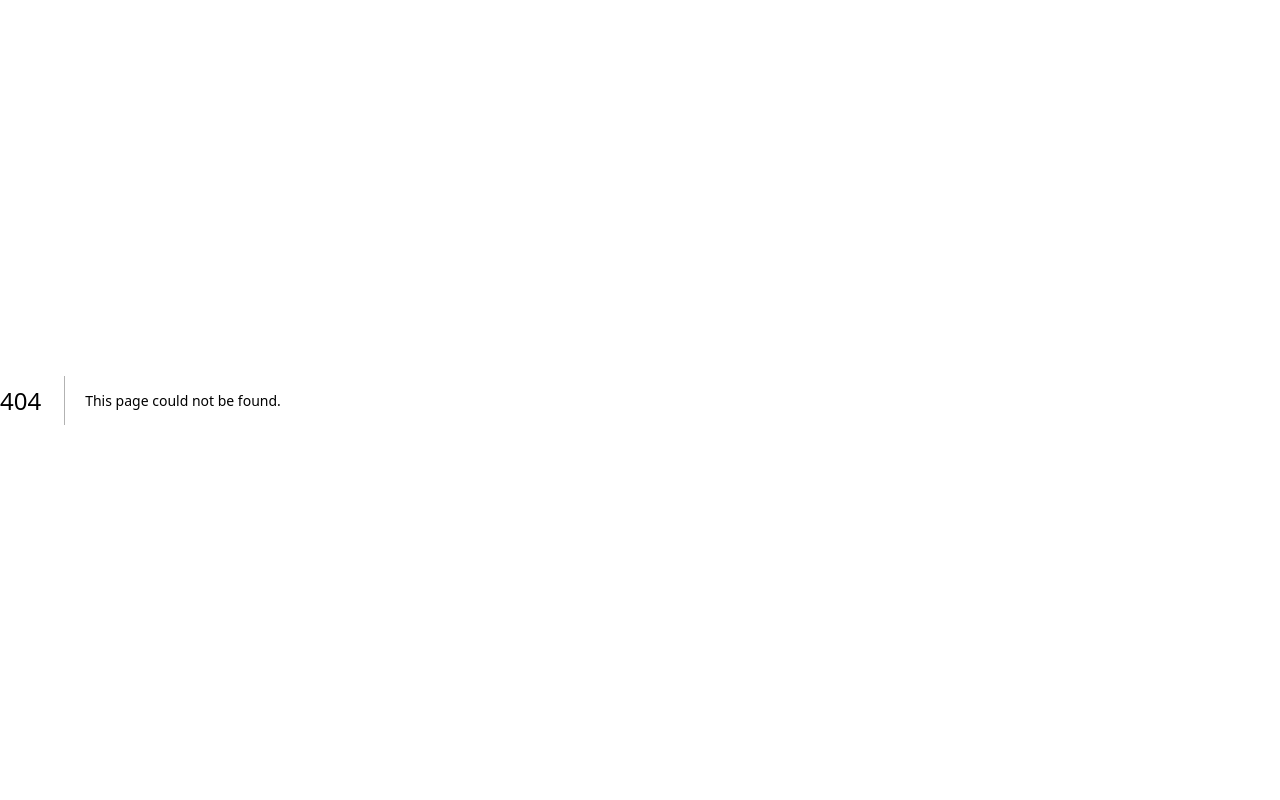
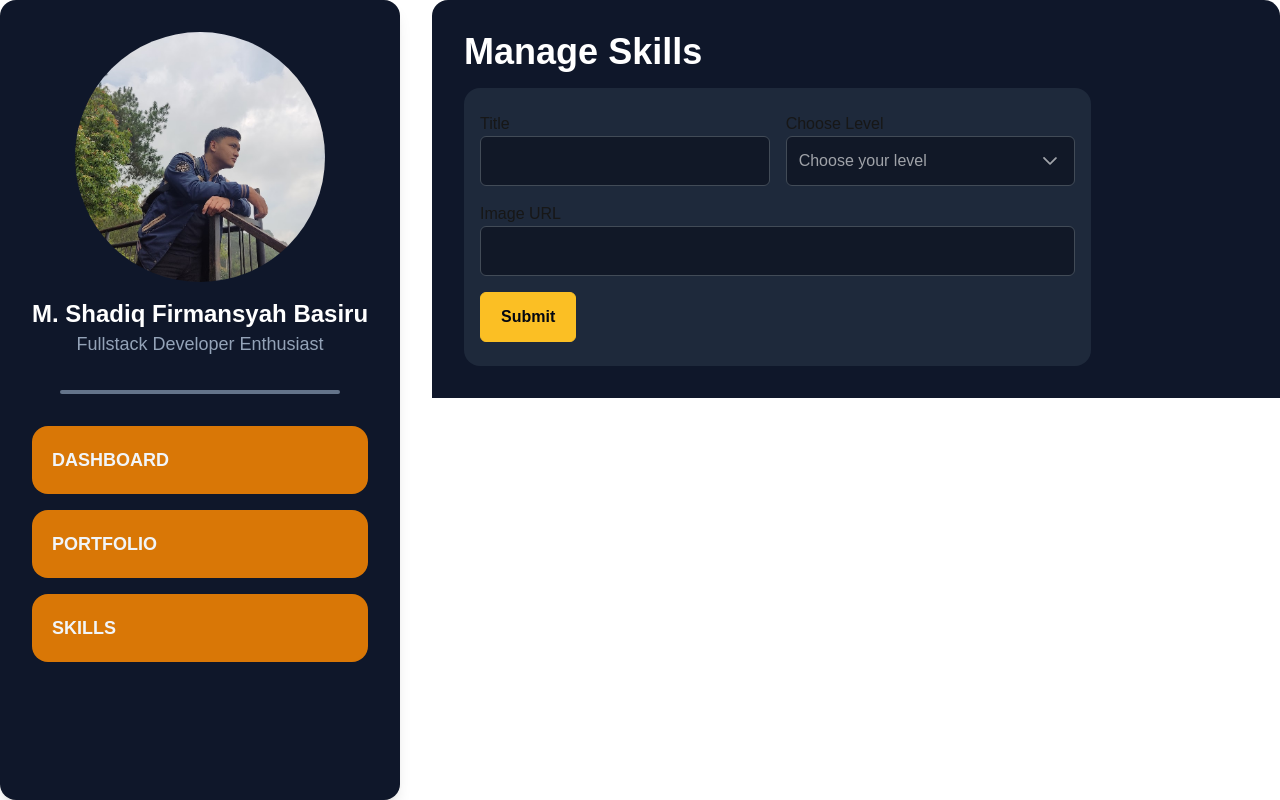
Before and after one commit to shodiqbasiru/SbSite, a Next.js app: page /dashboard/skill in a window 1280 px wide. Before the commit this address had no page. Built offline with nearby package versions, Linux system fonts and the light colour scheme; no server answers; a web font is replaced by a local one.

Commit message:
:sparkles: add ui dashboard skill page and add a feature for create skill

```diff
--- a/src/app/api/portfolios/route.ts
+++ b/src/app/api/portfolios/route.ts
@@ -3,7 +3,7 @@ import {
   retrieveData,
   retrieveDataById,
 } from "@/lib/firebase/service";
-import { Portfolio } from "@/types/Portfolio";
+import { Portfolio } from "@/types/portfolio";
 import { NextRequest, NextResponse } from "next/server";
 
 export async function GET(request: NextRequest) {
--- /dev/null
+++ b/src/app/api/skills/route.ts
@@ -0,0 +1,42 @@
+import { addData, retrieveData, retrieveDataById } from "@/lib/firebase/service";
+import { Skill } from "@/types/skill";
+import { NextRequest, NextResponse } from "next/server";
+
+export async function GET(request:NextRequest) {
+    const { searchParams } = new URL(request.url);
+    const id = searchParams.get("id");
+    if (id) {
+      const skill = await retrieveDataById("skills", id);
+      if (skill) {
+        return NextResponse.json({
+          status: 200,
+          message: "Success",
+          data: skill,
+        });
+      }
+
+      return NextResponse.json({
+        status: 404,
+        message: "Not Found",
+        data: {},
+      });
+    }
+
+    const skills = await retrieveData("skills");
+    return NextResponse.json({
+      status: 200,
+      message: "Success",
+      data: skills,
+    });
+}
+
+export async function POST(request: NextRequest) {
+    const formData: Skill = await request.json();
+
+    const response = await addData("skills", formData);
+    return NextResponse.json({
+      status: 201,
+      message: "Created",
+      data: response,
+    });
+  }
--- a/src/app/dashboard/(dashboard)/portfolio/page.tsx
+++ b/src/app/dashboard/(dashboard)/portfolio/page.tsx
@@ -1,4 +1,4 @@
-"use client";;
+"use client";
 import React, { FormEvent, useEffect, useState } from "react";
 import { InputText } from "primereact/inputtext";
 import { InputTextarea } from "primereact/inputtextarea";
@@ -9,7 +9,7 @@ import {
 } from "primereact/autocomplete";
 import { Nullable } from "primereact/ts-helpers";
 import { Button } from "primereact/button";
-import { Portfolio } from "@/types/Portfolio";
+import { Portfolio } from "@/types/portfolio";
 import PortfolioService from "@/service/PortfolioService";
 
 interface Technology {
--- /dev/null
+++ b/src/app/dashboard/(dashboard)/skill/page.tsx
@@ -0,0 +1,107 @@
+"use client";
+
+import { Button } from "primereact/button";
+import { InputText } from "primereact/inputtext";
+import React, { FormEvent, useState } from "react";
+import { Dropdown, DropdownChangeEvent } from "primereact/dropdown";
+import { Skill } from "@/types/skill";
+import SkillService from "@/service/SkillService";
+
+export default function DashboardSkillPage() {
+  const [title, setTitle] = useState("");
+  const [iconUrl, setIconUrl] = useState("");
+  const [selectedLevel, setSelectedLevel] = useState<string | null>(null);
+
+  const service = SkillService();
+
+  const listLevel: string[] = ["Beginner", "Intermediate", "Advanced"];
+
+  const onSubmit = async (event: FormEvent<HTMLFormElement>) => {
+    event.preventDefault();
+
+    const formData = new FormData(event.currentTarget);
+    const data: Skill = {
+      title: formData.get("title") as string,
+      iconUrl: formData.get("iconUrl") as string,
+      level: selectedLevel as string,
+    };
+
+    const res = await service.createSkill(data);
+    if (res.status === 201 || res.status === 200) {
+      clearForm();
+    }
+  };
+
+  const clearForm = () => {
+    setTitle("");
+    setIconUrl("");
+    setSelectedLevel(null);
+  };
+
+  return (
+    <section>
+      <h1 className="mb-4 text-4xl font-bold text-white">Manage Skills</h1>
+
+      <form
+        onSubmit={onSubmit}
+        className="w-[80%] rounded-2xl bg-slate-800 px-4 py-6"
+      >
+        <div className="mb-4 flex flex-wrap gap-4">
+          <div className="flex-grow basis-60">
+            <div>
+              <label htmlFor="title" className="capitalize">
+                Title
+              </label>
+              <InputText
+                id="title"
+                value={title}
+                className="w-full"
+                name="title"
+                onChange={(e: React.ChangeEvent<HTMLInputElement>) =>
+                  setTitle(e.target.value)
+                }
+              />
+            </div>
+          </div>
+
+          <div className="flex-grow basis-60">
+            <div>
+              <label htmlFor="level" className="capitalize">
+                Choose Level
+              </label>
+              <Dropdown
+                value={selectedLevel}
+                onChange={(e: DropdownChangeEvent) => setSelectedLevel(e.value)}
+                options={listLevel}
+                optionLabel="Choose your level"
+                placeholder="Choose your level"
+                className="md:w-14rem w-full"
+              />
+            </div>
+          </div>
+        </div>
+
+        <div className="mb-4 flex flex-wrap gap-4">
+          <div className="flex-grow basis-60">
+            <div>
+              <label htmlFor="img" className="capitalize">
+                Image URL
+              </label>
+              <InputText
+                id="img"
+                value={iconUrl}
+                name="iconUrl"
+                className="w-full"
+                onChange={(e: React.ChangeEvent<HTMLInputElement>) =>
+                  setIconUrl(e.target.value)
+                }
+              />
+            </div>
+          </div>
+        </div>
+
+        <Button label="Submit" type="submit" />
+      </form>
+    </section>
+  );
+}
--- a/src/components/SkillComponent.tsx
+++ b/src/components/SkillComponent.tsx
@@ -1,116 +1,17 @@
+import SkillSerivce from "@/service/SkillService";
+import { Skill } from "@/types/skill";
 import React from "react";
 
-interface Skill {
-  title: string;
-  iconUrl: string;
-  level: string;
-}
-
-export default function SkillComponent() {
-  const data: Skill[] = [
-    {
-      title: "Java",
-      iconUrl: "/icons/java.svg",
-      level: "Advanced",
-    },
-    {
-      title: "C#",
-      iconUrl: "/icons/csharp.svg",
-      level: "Advanced",
-    },
-    {
-      title: "Javascript",
-      iconUrl: "/icons/javascript.svg",
-      level: "Advanced",
-    },
-    {
-      title: "Golang",
-      iconUrl: "/icons/go.svg",
-      level: "Intermediate",
-    },
-    {
-      title: "PHP",
-      iconUrl: "/icons/php.svg",
-      level: "Intermediate",
-    },
-    {
-      title: "Spring Boot",
-      iconUrl: "/icons/springboot.svg",
-      level: "Advanced",
-    },
-    {
-      title: ".NET",
-      iconUrl: "/icons/dotnet.svg",
-      level: "Intermediate",
-    },
-    {
-      title: "Laravel",
-      iconUrl: "/icons/laravel.svg",
-      level: "Intermediate",
-    },
-    {
-      title: "React",
-      iconUrl: "/icons/react.svg",
-      level: "Advanced",
-    },
-    {
-      title: "React Native",
-      iconUrl: "/icons/react-native.svg",
-      level: "Intermediate",
-    },
-    {
-      title: "Vue",
-      iconUrl: "/icons/vue.svg",
-      level: "Intermediate",
-    },
-    {
-      title: "Nuxt",
-      iconUrl: "/icons/nuxt.svg",
-      level: "Intermediate",
-    },
-    {
-      title: "MySQL",
-      iconUrl: "/icons/mysql.svg",
-      level: "Advanced",
-    },
-    {
-      title: "PostgresSQL",
-      iconUrl: "/icons/postgresql.svg",
-      level: "Advanced",
-    },
-    {
-      title: "SQL Server",
-      iconUrl: "/icons/sql-server.svg",
-      level: "Advanced",
-    },
-    {
-      title: "HTML",
-      iconUrl: "/icons/html.svg",
-      level: "Advanced",
-    },
-    {
-      title: "CSS",
-      iconUrl: "/icons/css.svg",
-      level: "Advanced",
-    },
-    {
-      title: "Bootstrap",
-      iconUrl: "/icons/bootstrap.svg",
-      level: "Advanced",
-    },
-    {
-      title: "Tailwind CSS",
-      iconUrl: "/icons/tailwindcss.svg",
-      level: "Advanced",
-    },
-  ];
+export default async function SkillComponent() {
+  const service = SkillSerivce();
+  const { data } = await service.getSkills();
 
   return (
     <div className="mb-16 w-[calc(100%-4rem)]">
       <h2 className="mb-4 text-3xl font-bold">Skills</h2>
 
       <div className="grid grid-cols-4 gap-4">
-        {data.map((skill, index) => (
+        {data.map((skill: Skill, index: number) => (
           <div
             key={index}
             className="flex items-center gap-4 rounded-xl bg-slate-800 p-4"
--- a/src/components/client/portfolio/ClientPortfolioFilter.tsx
+++ b/src/components/client/portfolio/ClientPortfolioFilter.tsx
@@ -1,6 +1,6 @@
 "use client";
 
-import { PortfolioProps } from "@/types/Portfolio";
+import { PortfolioProps } from "@/types/portfolio";
 import React, { useState } from "react";
 
 export default function ClientPortfolioFilter({
@@ -54,7 +54,7 @@ export default function ClientPortfolioFilter({
                     </span>
                   ))}
                 </div>
-                <p className="mt-2 text-slate-400 truncate">
+                <p className="mt-2 truncate text-slate-400">
                   {portfolio.description}
                 </p>
               </div>
--- a/src/components/layouts/DashboardSidebarComponent.tsx
+++ b/src/components/layouts/DashboardSidebarComponent.tsx
@@ -46,6 +46,13 @@ export default function DashboardSidebarComponent() {
           >
             Portfolio
           </ClientLink>
+
+          <ClientLink
+            href="/dashboard/skill"
+            classNames="bg-amber-600 p-5 rounded-2xl text-slate-100 text-lg uppercase font-semibold hover:text-white transition-colors duration-300"
+          >
+            Skills
+          </ClientLink>
         </div>
       </nav>
     </aside>
--- a/src/lib/firebase/service.ts
+++ b/src/lib/firebase/service.ts
@@ -1,6 +1,12 @@
-import { collection, doc, getDoc, getDocs, getFirestore, setDoc } from "firebase/firestore";
+import {
+  collection,
+  doc,
+  getDoc,
+  getDocs,
+  getFirestore,
+  setDoc,
+} from "firebase/firestore";
 import app from "./init";
-import { Portfolio } from "@/types/Portfolio";
 
 const db = getFirestore(app);
 
@@ -20,7 +26,7 @@ export async function retrieveDataById(collectionString: string, id: string) {
   return snapshot.data();
 }
 
-export async function addData(collectionString: string, data: Portfolio) {
+export async function addData(collectionString: string, data: any) {
   const fireDoc = doc(collection(db, collectionString));
   return await setDoc(fireDoc, data);
 }
--- a/src/service/PortfolioService.ts
+++ b/src/service/PortfolioService.ts
@@ -1,4 +1,4 @@
-import { Portfolio } from "@/types/Portfolio";
+import { Portfolio } from "@/types/portfolio";
 
 const PortfolioService = () => {
   const url = process.env.NEXT_PUBLIC_SERVER_API_URL;
@@ -19,7 +19,7 @@ const PortfolioService = () => {
       },
     });
     return response.json();
-  }
+  };
 
   return {
     getPortfolios,
--- /dev/null
+++ b/src/service/SkillService.ts
@@ -0,0 +1,30 @@
+import { Skill } from "@/types/skill";
+
+const SkillSerivce = () => {
+    const url = process.env.NEXT_PUBLIC_SERVER_API_URL;
+
+    const getSkills = async () => {
+        const response = await fetch(`${url}/skills`, {
+            cache: "no-store",
+        });
+        return response.json();
+    }
+
+    const createSkill = async (data: Skill) => {
+        const response = await fetch(`${url}/skills`, {
+            method: "POST",
+            body: JSON.stringify(data),
+            headers: {
+                "Content-Type": "application/json",
+            },
+        });
+        return response.json();
+    }
+
+    return {
+        getSkills,
+        createSkill,
+    }
+}
+
+export default SkillSerivce;
--- /dev/null
+++ b/src/types/skill.ts
@@ -0,0 +1,5 @@
+export interface Skill {
+    title: string;
+    iconUrl: string;
+    level: string;
+}
```
Also changed, not shown: src/types/portfolio.ts (renamed from src/types/Portfolio.ts).
